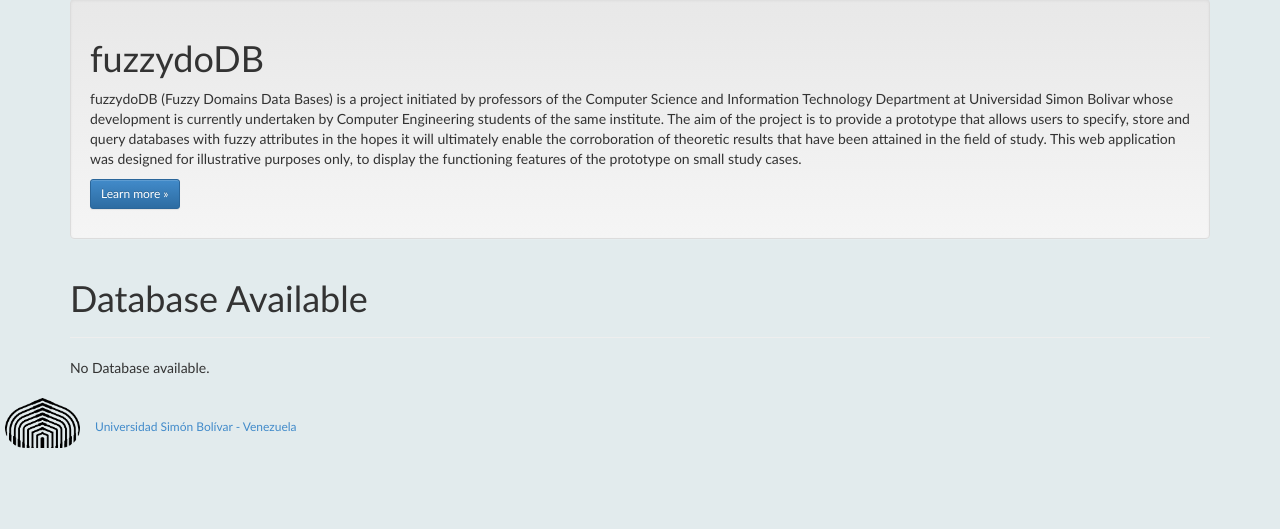
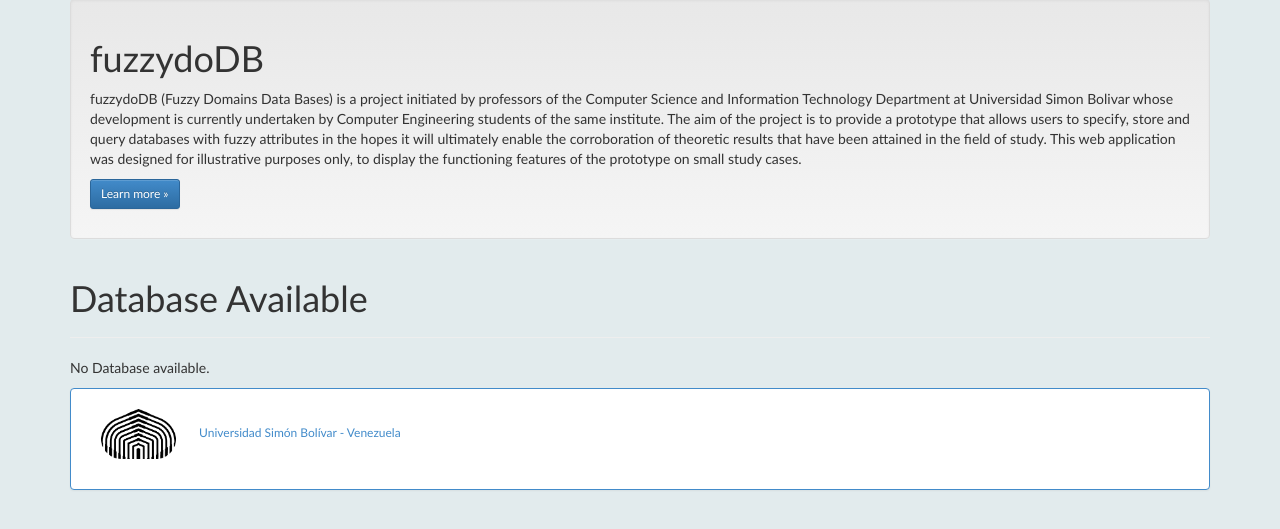
Before and after one commit to Hector-hedb12/fuzzydoDB-webApp, a Django app: template fuzzysite/fuzzyapp/templates/fuzzyapp/index.html in a window 1280 px wide. Shown: the part 187-716 px from the top of the page. Run offline with Django 3.2, Linux system fonts and the light colour scheme; the template is opened without the code that fills it, so the values that code supplies are empty; some libraries are stand-ins or nearby versions.

Commit message:
fixed footer.html

```diff
--- a/fuzzysite/fuzzyapp/templates/fuzzyapp/db_information.html
+++ b/fuzzysite/fuzzyapp/templates/fuzzyapp/db_information.html
@@ -321,7 +321,7 @@
 </div>
 
 
-
+{% include "fuzzyapp/footer.html" %}
 
 
     </div>
--- a/fuzzysite/fuzzyapp/templates/fuzzyapp/footer.html
+++ b/fuzzysite/fuzzyapp/templates/fuzzyapp/footer.html
@@ -1,16 +1,21 @@
 {# without load static, static tag doesnt work!! #}
 {% load static %}
 
-<p></p>
-<div style="margin-left:5px; margin-right:auto; text-align:left; font-size:12px; margin-top:8px; margin-bottom:14px, width:12oopx">
 
-	<a href="http://www.usb.ve">
-		<img src="{% static 'fuzzyapp/images/logo_usb.png' %}" width=75 height = 50 />
-	</a>
-	<div style="margin-left:90px; margin-top:-30px; font-size:12px">
-		<div style="text-align:left; float:left">
-		<a href="http://www.usb.ve"> Universidad Simón Bolívar - Venezuela </a>
-		</div>
-	</div>
+<div style="clear:both;"> </div>
+       <div class="panel panel-primary">
+          <div class="panel-body" style="height:100px; padding-top:20px; padding-left:30px;">
 
-</div>
+
+
+	        <div style=" font-size:12px">
+	           <a href="http://www.usb.ve">
+		        <img src="{% static 'fuzzyapp/images/logo_usb.png' %}" width="75" height="50" />
+	        </a>
+
+	      <a href="http://www.usb.ve" style="margin-left:20px;"> Universidad Sim&oacute;n Bol&iacute;var - Venezuela </a>
+
+	        </div>
+        </div>
+
+        </div>
--- a/fuzzysite/fuzzyapp/templates/fuzzyapp/index.html
+++ b/fuzzysite/fuzzyapp/templates/fuzzyapp/index.html
@@ -11,7 +11,7 @@
 
     {% include "fuzzyapp/header.html" with page="home" %}
 
-    <div class="container theme-showcase" role="main">
+    <div class="container theme-showcase total" role="main">
 
         <div class="well">
           <h1>fuzzydoDB</h1>
@@ -47,6 +47,10 @@
             </div>
         </div>
 
+       {% include "fuzzyapp/footer.html" %}
+
+
+
     </div>
 
     <!--
@@ -71,5 +75,5 @@
     <script src="http://getbootstrap.com/assets/js/ie10-viewport-bug-workaround.js"></script>
     -->
 
-	{% include "fuzzyapp/footer.html" %}
+
 </body></html>
```
